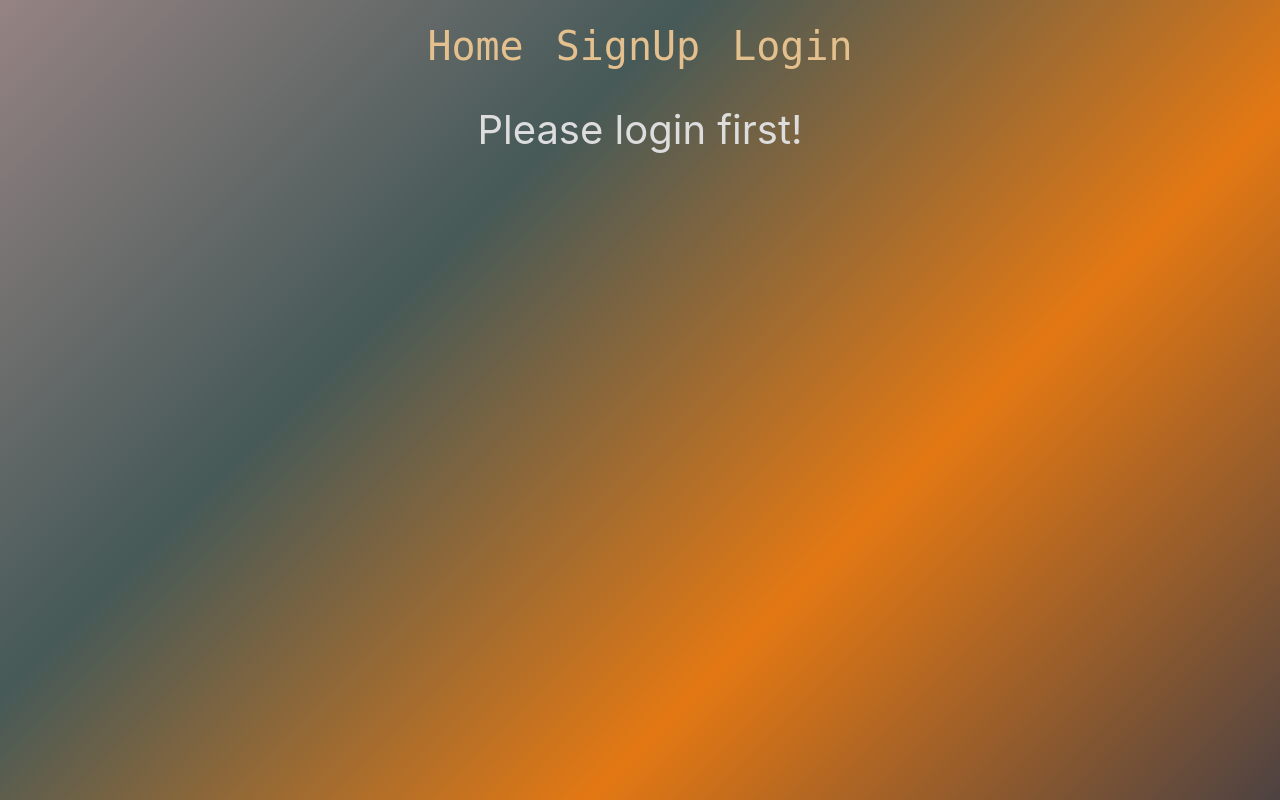
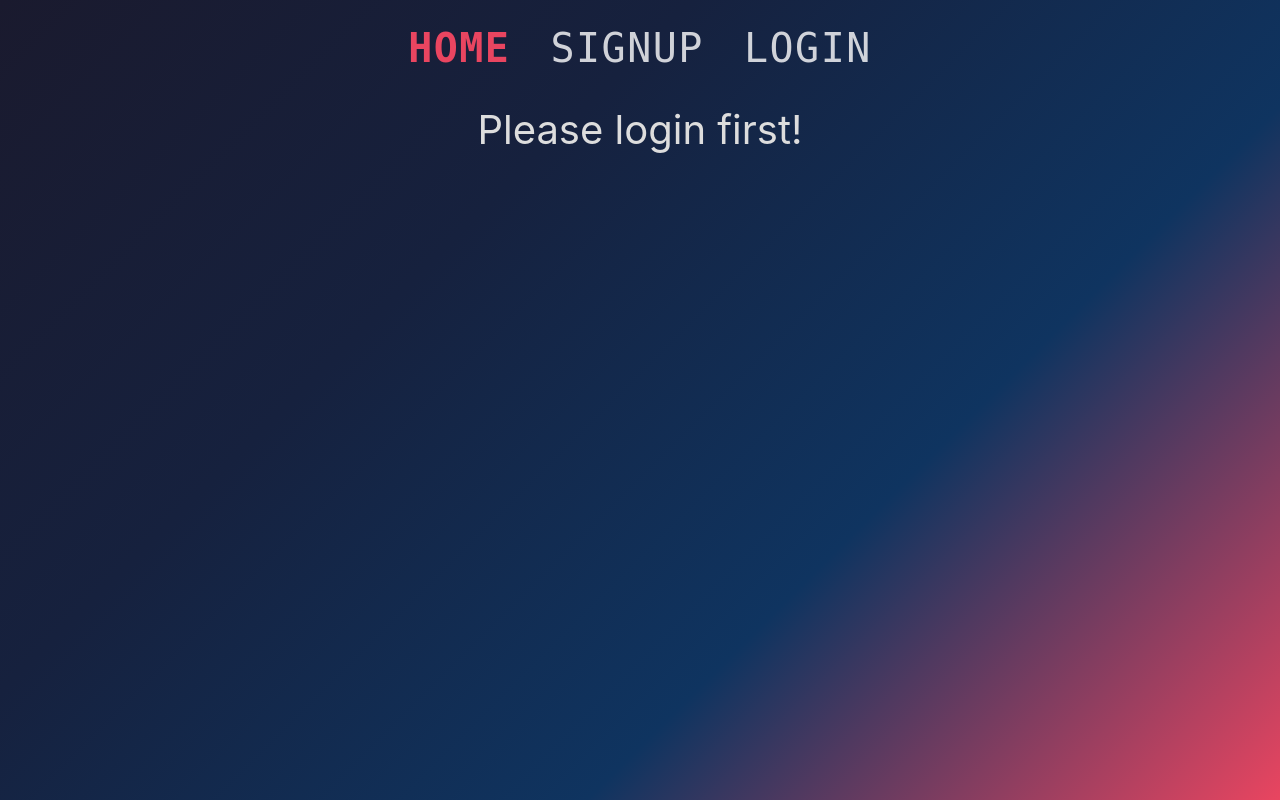
Before and after one commit to BbooKki/petstore, a Node server app: template src/views/users.ejs in a window 1280 px wide. Run offline with Node 20, Linux system fonts and the light colour scheme; a user stored in the database is signed in; tables that the repository leaves empty hold one stand-in row (values such as "Sample post"); the template is opened without the code that fills it: most values are stand-ins (such as "Sample title", 1, 10 or a date in 2020); some libraries are stand-ins or nearby versions.

Commit message:
fix: modify the design of admin page

```diff
--- a/src/public/css/users.css
+++ b/src/public/css/users.css
@@ -7,7 +7,7 @@
   display: flex;
   flex-direction: column;
   align-items: center;
-  background: linear-gradient(-45deg, #110303bf, #e37813, #011c1aba, #968383);
+  background: linear-gradient(135deg, #1a1a2e, #16213e, #0f3460, #e94560);
 }
 
 .users-container a {
@@ -16,7 +16,18 @@
 }
 
 .users-container .nav-item a {
-  color: #e3c08d;
+  color: rgba(255, 255, 255, 0.8);
+  font-weight: 500;
+  text-transform: uppercase;
+  letter-spacing: 1.5px;
+  padding: 10px 20px;
+  border-radius: 4px;
+  transition: all 0.3s ease;
+}
+
+.users-container .nav-item a.active {
+  color: #e94560;
+  font-weight: 700;
 }
 
 .users-container .nav-item a.disabled {
--- a/src/views/users.ejs
+++ b/src/views/users.ejs
@@ -27,13 +27,13 @@
     <div class="navigation-menu">
       <ul class="nav justify-content-center">
         <li class="nav-item" style="cursor: pointer">
-          <a class="nav-link active" href="/admin/">Home</a>
+          <a class="nav-link" href="/admin/">Home</a>
         </li>
         <li class="nav-item" style="cursor: pointer">
           <a class="nav-link" href="/admin/product/all">Menu</a>
         </li>
         <li class="nav-item" style="cursor: pointer">
-          <a class="nav-link" href="/admin/user/all">Users</a>
+          <a class="nav-link active" href="/admin/user/all">Users</a>
         </li>
         <li
           class="nav-item"
```
Also changed, not shown: src/public/css/products.css (+13 -2 lines), .qodo/history.sqlite (deleted).
